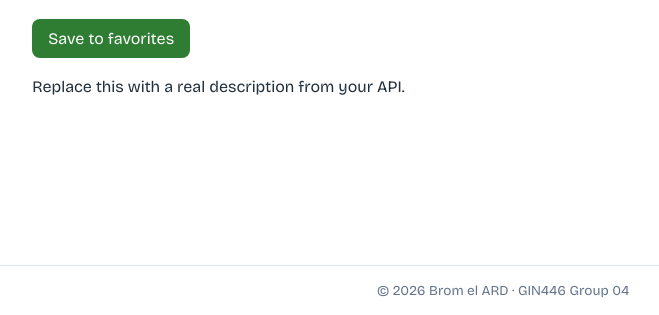
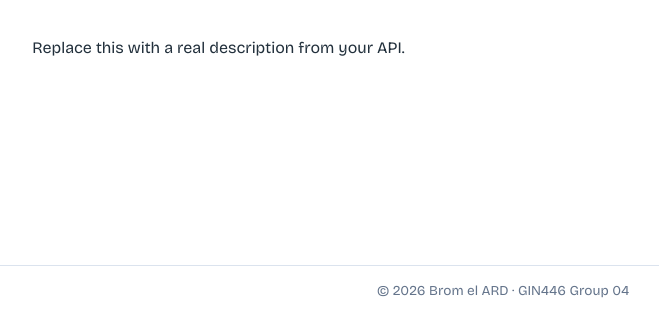
Before and after one commit to Domenico-Labaki/team-adr-project, a Flask app: page /item/1 in a window 1280 px wide. Shown: the part 485-800 px from the top of the page, without its empty margins (137-796 px from the left). Run offline with Flask 3, Linux system fonts and the light colour scheme; the visitor is signed in with stand-in values (Sample User, id 1); tables that the repository leaves empty hold one stand-in row (values such as "Sample post"); some libraries are stand-ins or nearby versions.

Commit message:
replaced old favorites routes and updated html pages to match

```diff
--- a/app.py
+++ b/app.py
@@ -16,6 +16,7 @@ from functools import wraps
 from ipaddress import ip_address
 from uuid import uuid4
 
+import requests
 from flask import (
     Flask,
     abort,
@@ -35,7 +36,6 @@ from sqlalchemy import event, make_url
 from sqlalchemy.exc import ArgumentError, IntegrityError
 from werkzeug.exceptions import HTTPException
 from werkzeug.security import check_password_hash, generate_password_hash
-import requests
 
 import api_client
 from models import Favorite, User, db
@@ -386,40 +386,24 @@ def logout():
 @app.route("/favorites")
 @login_required
 def favorites():
-    items = Favorite.query.filter_by(user_id=session["user_id"]).all()
-    return render_template("favorites.html", favorites=items)
+    user = get_current_user()
+    favorites = db.session.scalars(db.select(Favorite).filter_by(user_id=user.id).order_by(Favorite.created_at.desc())).all()
+    return render_template("favorites.html", favorites=favorites)
 
 
 @app.route("/favorites/add", methods=["POST"])
 @login_required
 def favorites_add():
-    item_id = request.form.get("item_id", "").strip()
-    if item_id:
-        exists = Favorite.query.filter_by(
-            user_id=session["user_id"], item_id=item_id).first()
-        if exists:
-            flash("Already in your favorites.")
-        else:
-            db.session.add(Favorite(
-                user_id=session["user_id"], item_id=item_id,
-                item_title=request.form.get("item_title", ""),
-                item_image=request.form.get("item_image", "")))
-            db.session.commit()
-            flash("Saved to favorites.")
-    return redirect(request.form.get("next") or url_for("favorites"))
+    abort(503, description="Saving favorites is temporarily unavailable.")
 
 
-@app.route("/favorites/remove", methods=["POST"])
+@app.route("/favorites/<int:favorite_id>/remove", methods=["POST"])
 @login_required
-def favorites_remove():
-    item_id = request.form.get("item_id", "").strip()
-    fav = Favorite.query.filter_by(
-        user_id=session["user_id"], item_id=item_id).first()
-    if fav:
-        db.session.delete(fav)
-        db.session.commit()
-        flash("Removed from favorites.")
-    return redirect(request.form.get("next") or url_for("favorites"))
+def favorites_remove(favorite_id):
+    favorite = owned_or_404(Favorite, favorite_id)
+    db.session.delete(favorite)
+    db.session.commit()
+    return redirect(url_for("favorites"))
 
 
 if __name__ == "__main__":
--- a/templates/detail.html
+++ b/templates/detail.html
@@ -5,26 +5,8 @@
   <h1>{{ item.title }}</h1>
   <img class="hero" src="{{ item.image }}" alt="{{ item.title }}">
 
-  {% if current_user %}
-    {% if item.id in favorite_ids %}
-      <form method="post" action="{{ url_for('favorites_remove') }}">
-        <input type="hidden" name="csrf_token" value="{{ csrf_token() }}">
-        <input type="hidden" name="item_id" value="{{ item.id }}">
-        <input type="hidden" name="next" value="{{ request.path }}">
-        <button class="btn remove">Remove from favorites</button>
-      </form>
-    {% else %}
-      <form method="post" action="{{ url_for('favorites_add') }}">
-        <input type="hidden" name="csrf_token" value="{{ csrf_token() }}">
-        <input type="hidden" name="item_id" value="{{ item.id }}">
-        <input type="hidden" name="item_title" value="{{ item.title }}">
-        <input type="hidden" name="item_image" value="{{ item.image }}">
-        <input type="hidden" name="next" value="{{ request.path }}">
-        <button class="btn save">Save to favorites</button>
-      </form>
-    {% endif %}
-  {% else %}
-    <p><a href="{{ url_for('login') }}">Log in</a> to save this.</p>
+  {% if not current_user %}
+    <p><a href="{{ url_for('login') }}">Log in</a> to manage favorites.</p>
   {% endif %}
 
   <!-- TODO: show the fields your API returns -->
```
Also changed, not shown: templates/favorites.html (+2 -6 lines).
